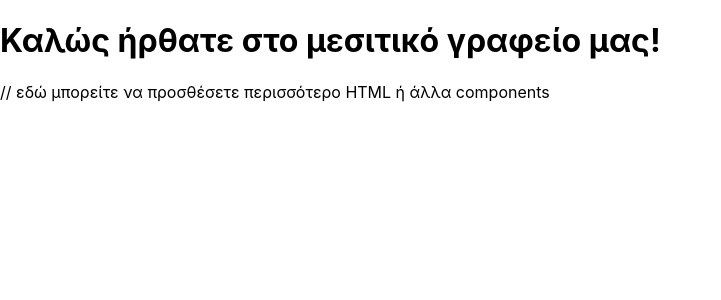
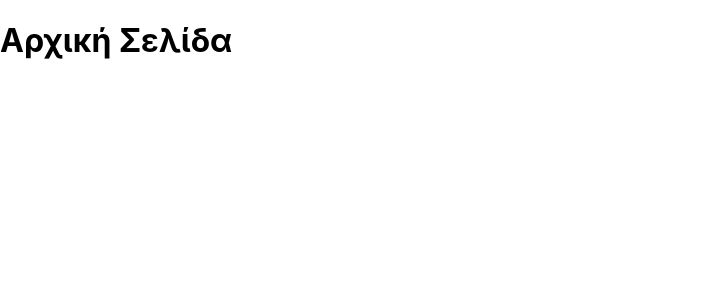
Before and after one commit to BestevenS/nodeJsMongoReact, a React (Create React App) app in the folder andraxestate/: page / in a window 1280 px wide. Shown: the top 300 px of the page, without its empty margins (0-721 px from the left). Built offline with nearby package versions, Linux system fonts and the light colour scheme.

Commit message:
Home.js ready.

```diff
--- a/andraxestate/src/components/Home.js
+++ b/andraxestate/src/components/Home.js
@@ -1,12 +1,11 @@
 import React from 'react';
 
-function Home() {
-  return (
-    <div>
-      <h1>Καλώς ήρθατε στο μεσιτικό γραφείο μας!</h1>
-      // εδώ μπορείτε να προσθέσετε περισσότερο HTML ή άλλα components
-    </div>
-  );
+const Home = () => {
+    return (
+        <div>
+            <h1>Αρχική Σελίδα</h1>
+        </div>
+    )
 }
 
 export default Home;
```
